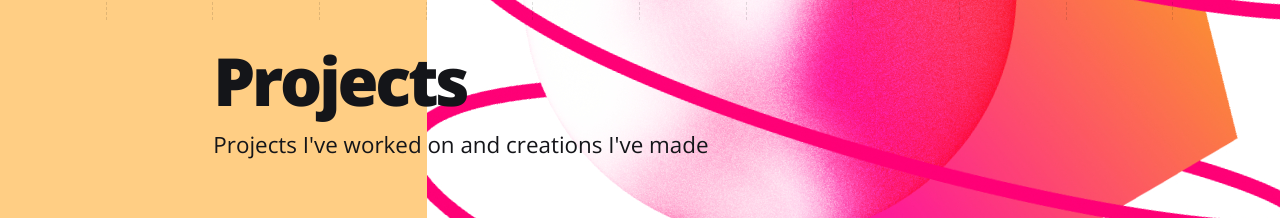
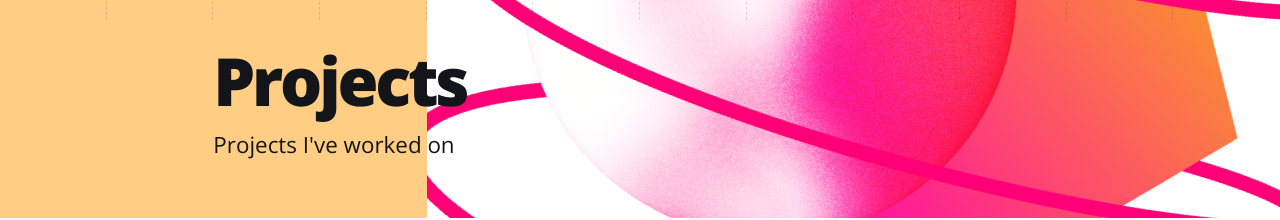
Before and after one commit to dig1t/personal-website, a Next.js app: page / in a window 1280 px wide. Shown: the part 780-1000 px from the top of the page. Built offline with nearby package versions, Linux system fonts and the light colour scheme; some icons are missing.

Commit message:
edit desc text

```diff
--- a/src/components/Landing.js
+++ b/src/components/Landing.js
@@ -136,7 +136,7 @@ function Landing() {
 
           <div className='heading col-10 offset-2'>
             <h1>Projects</h1>
-            <div>Projects I&apos;ve worked on and creations I&apos;ve made</div>
+            <div>Projects I&apos;ve worked on</div>
           </div>
         </div>
         <div className='list'>
```
